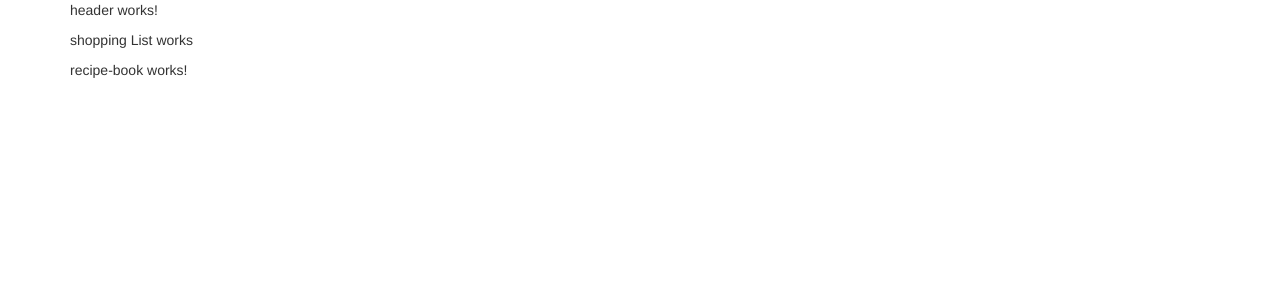
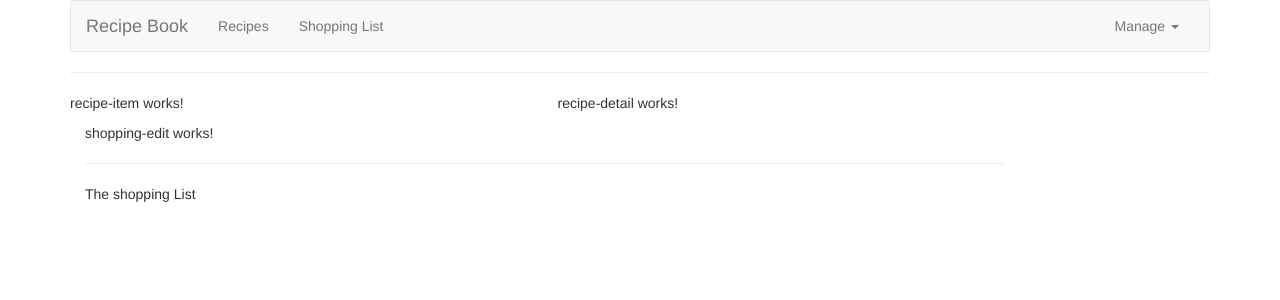
Before and after one commit to FrederikHartung/learningAngular, an Angular app: page / in a window 1280 px wide. Shown: the top 300 px of the page. Built offline with nearby package versions, Linux system fonts and the light colour scheme.

Commit message:
added html elements to header component

```diff
--- a/src/app/app.component.html
+++ b/src/app/app.component.html
@@ -2,8 +2,8 @@
     <div class="row">
         <div class="col-md-12">
             <app-header></app-header>
+            <hr>
+            <app-recipe-book></app-recipe-book>
             <app-shopping-list></app-shopping-list>
-            <app-recipe-book></app-recipe-book>
-
         </div>
 </div>
--- a/src/app/header/header.component.html
+++ b/src/app/header/header.component.html
@@ -1 +1,24 @@
-<p>header works!</p>
+<nav class="navbar navbar-default">
+    <div class="container-fluid">
+        <div class="navbar-header">
+            <a href="#" class="navbar-brand">Recipe Book</a>
+        </div>
+        <div>
+            <div class="collapse navbar-collapse">
+                <ul class="nav navbar-nav">
+                    <li><a href="#">Recipes</a></li>
+                    <li><a href="#">Shopping List</a></li>
+                </ul>
+                <ul class="nav navbar-nav navbar-right">
+                    <li class="dropdown">
+                        <a class="dropdown-toggle" role="button" href="#">Manage <span class="caret"></span></a>
+                        <ul class="dropdown-menu">
+                            <li><a href="#">Save Data</a></li>
+                            <li><a href="#">Fetch Data</a></li>
+                        </ul>
+                    </li>
+                </ul>
+            </div>
+        </div>
+    </div>
+</nav>
--- a/src/app/recipe-book/recipe-book.component.html
+++ b/src/app/recipe-book/recipe-book.component.html
@@ -1 +1,8 @@
-<p>recipe-book works!</p>
+<div class="row">
+    <div class="col-md-5">
+        <app-recipe-list></app-recipe-list>
+    </div>
+    <div class="col-md-7">
+        <app-recipe-detail></app-recipe-detail>
+    </div>
+</div>
--- a/src/app/recipe-book/recipe-list/recipe-list.component.html
+++ b/src/app/recipe-book/recipe-list/recipe-list.component.html
@@ -1 +1 @@
-<p>recipe-list works!</p>
+<app-recipe-item></app-recipe-item>
--- a/src/app/shopping-list/shopping-list.component.html
+++ b/src/app/shopping-list/shopping-list.component.html
@@ -1 +1,5 @@
-<p>shopping List works</p>
+<div class="col-xs-10">
+    <app-shopping-edit></app-shopping-edit>
+    <hr>
+    <p>The shopping List</p>
+</div>
```
